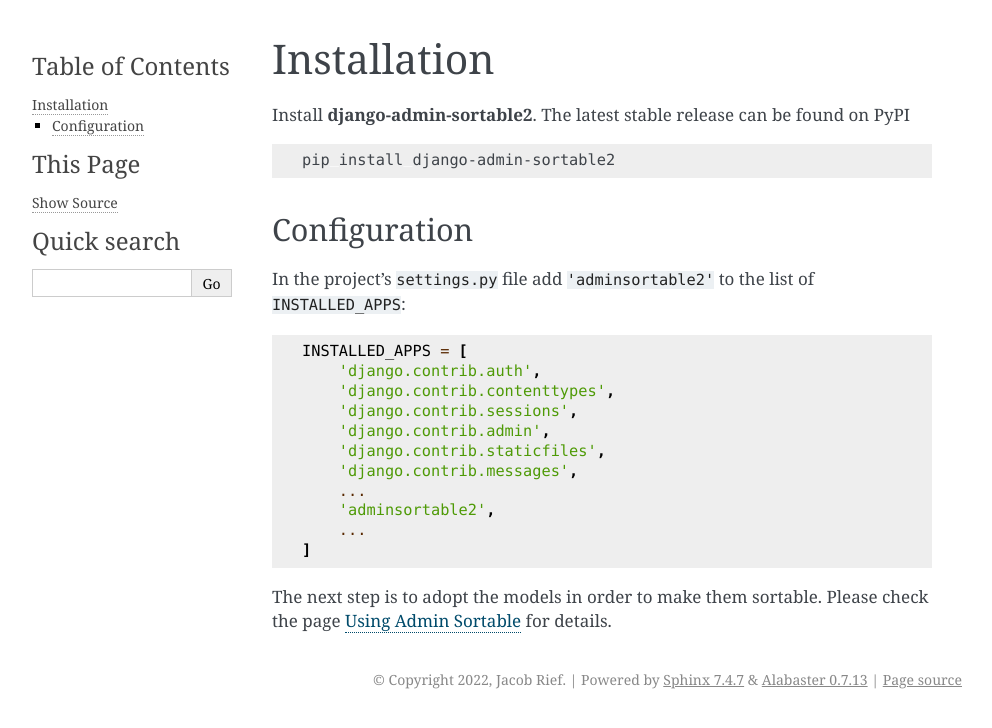
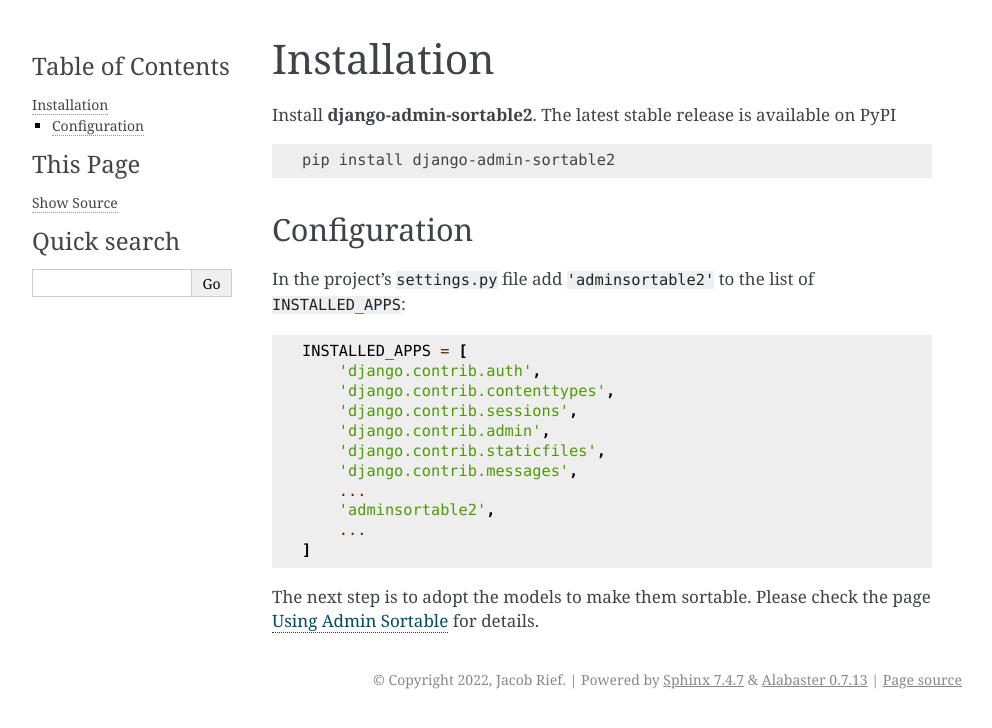
Before and after one commit to jrief/django-admin-sortable2, a Sphinx documentation site: the page built from docs/source/installation.rst, in a window 1280 px wide. Shown: the top 728 px of the page, without its empty margins (148-1140 px from the left). Built offline with Sphinx 7.4.7, drawn with Linux system fonts in a browser that asks for light colours.

Commit message:
smal fixes in docs

```diff
--- a/docs/source/installation.rst
+++ b/docs/source/installation.rst
@@ -4,7 +4,7 @@
 Installation
 ============
 
-Install **django-admin-sortable2**. The latest stable release can be found on PyPI
+Install **django-admin-sortable2**. The latest stable release is available on PyPI
 
 .. code-block:: bash
 
@@ -30,5 +30,5 @@
 	    ...
 	]
 
-The next step is to adopt the models in order to make them sortable. Please check the page
-:ref:`usage` for details.
+The next step is to adopt the models to make them sortable. Please check the page :ref:`usage` for
+details.
--- a/docs/source/usage.rst
+++ b/docs/source/usage.rst
@@ -4,8 +4,8 @@
 Using Admin Sortable
 ====================
 
-This library tries to not interfere with existing Django models. Instead it can be adopted to any
-class inheriting from :class:`~django.db.models.Model` provided that it offers a field for sorting.
+This library tries to not interfere with existing Django models. Instead it adopts any class
+inheriting from :class:`~django.db.models.Model`, provided it offers a field for sorting.
 
 
 Prepare the Model Classes
```
